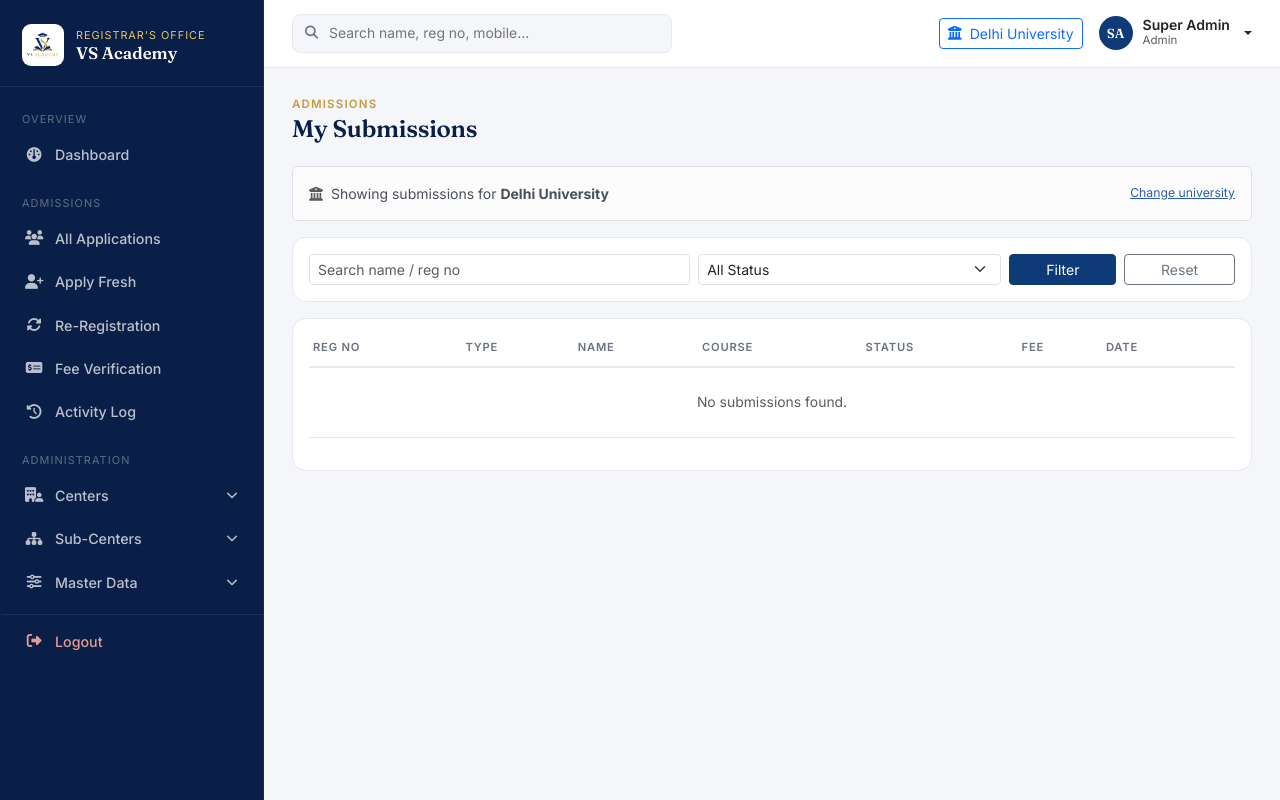
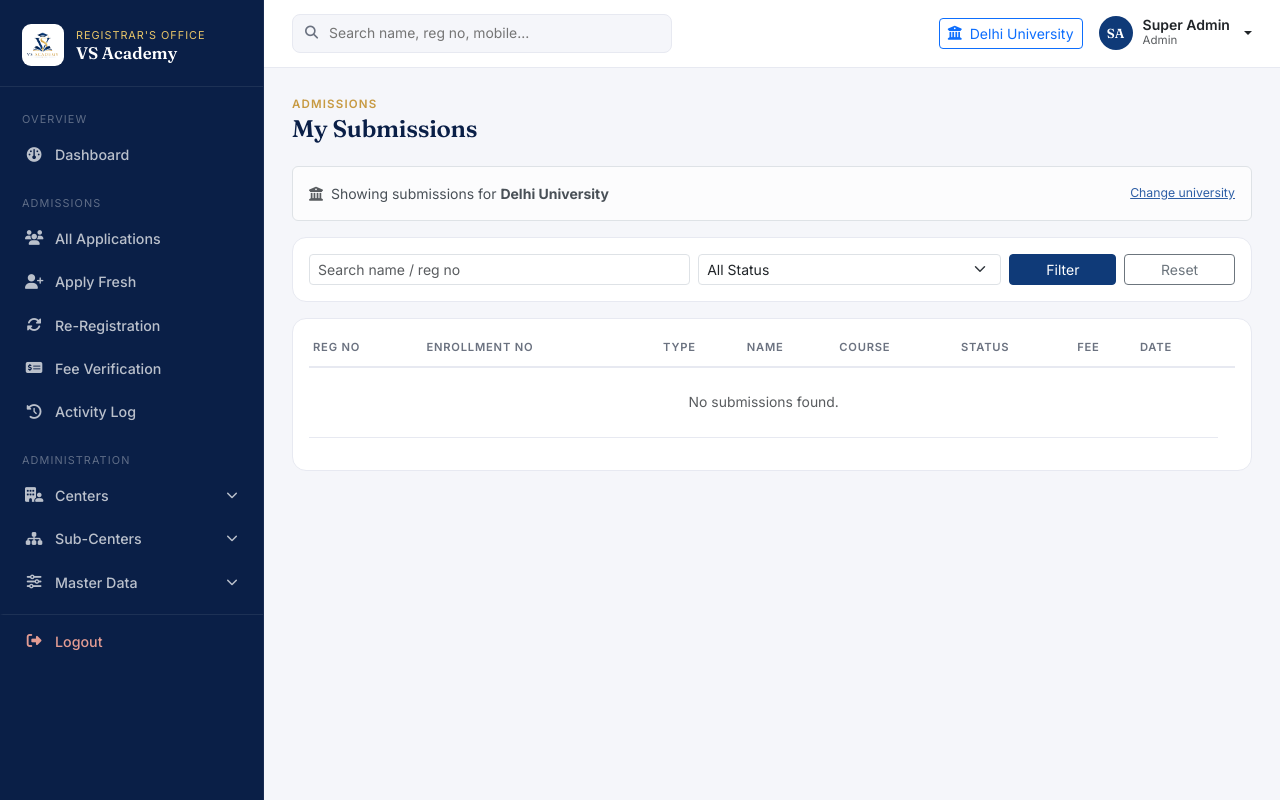
Before and after one commit to Bhuwan9818/student_registration, a PHP site: page /my_students.php in a window 1280 px wide. Run offline with PHP 8.4, Linux system fonts and the light colour scheme; a user stored in the database is signed in; data comes from the database, SQL or seed files in the repository; data that the repository does not hold is empty; some libraries are stand-ins or nearby versions.

Commit message:
updated the center and sub center submission page

```diff
--- a/my_students.php
+++ b/my_students.php
@@ -70,12 +70,13 @@ require_once __DIR__ . '/includes/header.php';
   <div class="table-responsive">
     <table class="table table-sm table-ledger align-middle">
       <thead class="table-light">
-        <tr><th>Reg No</th><th>Type</th><th>Name</th><th>Course</th><th>Status</th><th>Fee</th><th>Date</th><th></th></tr>
+        <tr><th>Reg No</th><th>Enrollment No</th><th>Type</th><th>Name</th><th>Course</th><th>Status</th><th>Fee</th><th>Date</th><th></th></tr>
       </thead>
       <tbody>
         <?php foreach ($students as $s): ?>
         <tr>
           <td class="reg-no"><?= e($s['registration_no']) ?></td>
+          <td class="reg-no"><?= $s['enrollment_no'] ? e($s['enrollment_no']) : '<span class="text-muted">—</span>' ?></td>
           <td><span class="badge bg-<?= $s['registration_type'] == 'fresh' ? 'primary' : 'info' ?>"><?= $s['registration_type'] == 'fresh' ? 'Fresh' : 'Re-Reg' ?></span></td>
           <td><?= e($s['first_name'] . ' ' . $s['last_name']) ?></td>
           <td><?= e($s['course_name'] ?? '-') ?></td>
```
